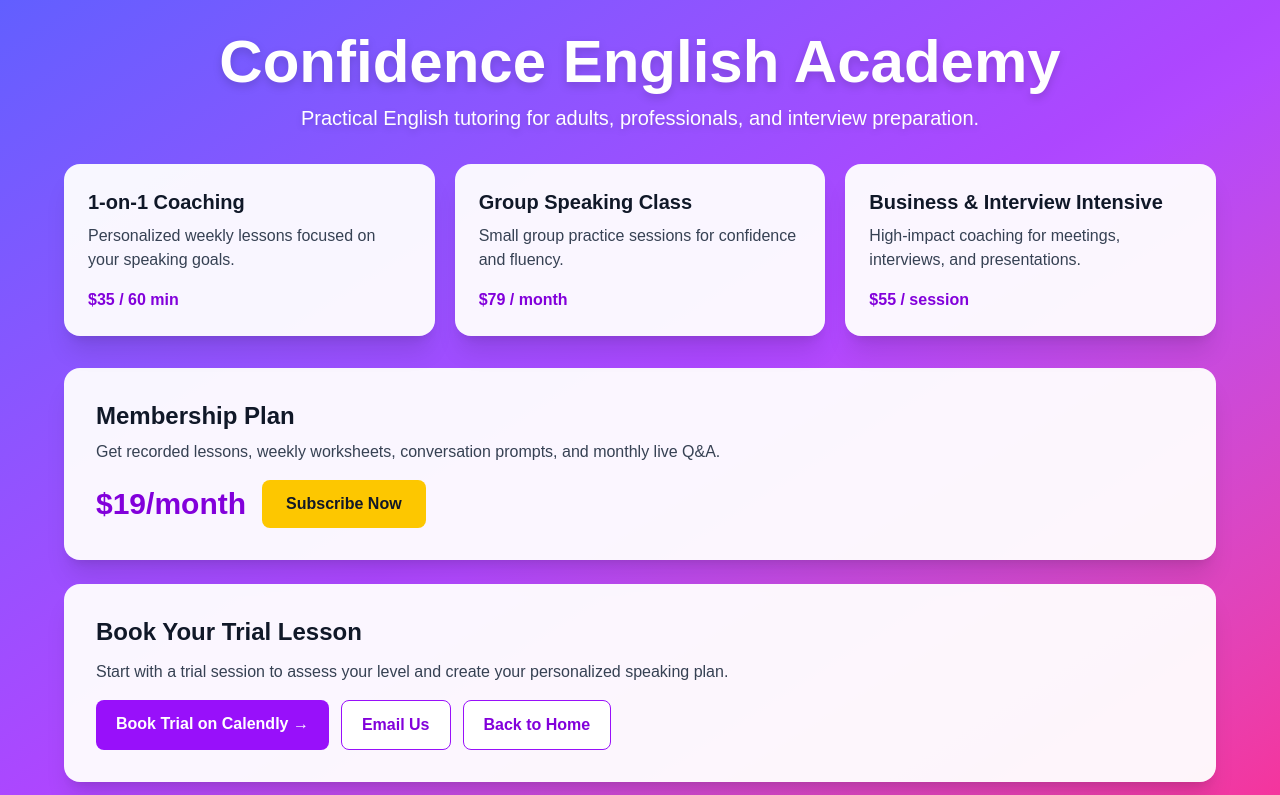
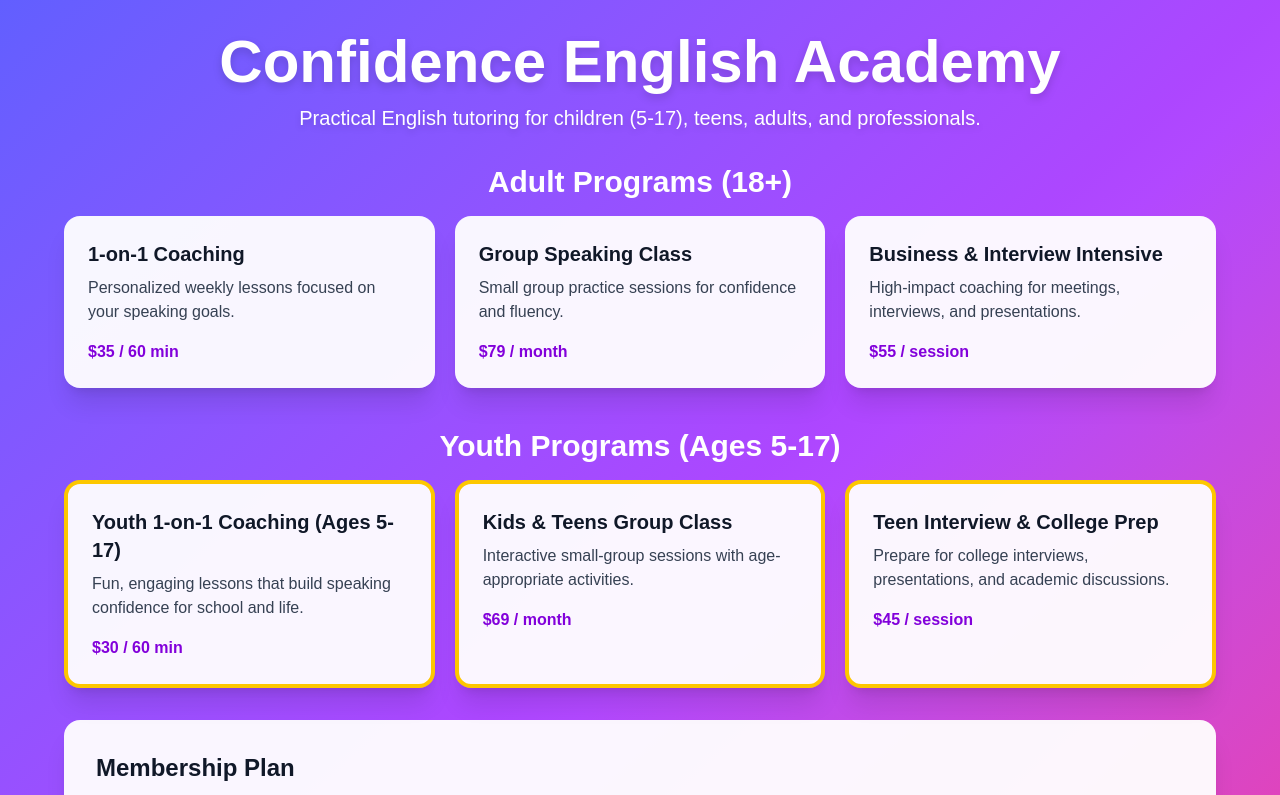
Before and after one commit to nharcum36-netizen/my-new-app, a Next.js app: page /programs in a window 1280 px wide. Shown: the top 795 px of the page. Built offline with nearby package versions, Linux system fonts and the light colour scheme.

Commit message:
Add youth programs (ages 5-17) with appropriate pricing

```diff
--- a/app/page.tsx
+++ b/app/page.tsx
@@ -8,7 +8,7 @@ export default function Home() {
           Confidence English Academy
         </h1>
         <p className="text-xl md:text-2xl text-white mb-8 drop-shadow-md max-w-2xl mx-auto">
-          Practical English coaching for adults who want to speak clearly and confidently at work and in daily life.
+          Practical English coaching for children, teens, and adults who want to speak clearly and confidently.
         </p>
         <div className="flex flex-wrap gap-4 justify-center">
           <a
--- a/app/programs/page.tsx
+++ b/app/programs/page.tsx
@@ -3,7 +3,7 @@
 import { useEffect, useState } from "react";
 import Link from "next/link";
 
-const PROGRAMS = [
+const ADULT_PROGRAMS = [
   {
     title: "1-on-1 Coaching",
     description: "Personalized weekly lessons focused on your speaking goals.",
@@ -18,6 +18,24 @@ const PROGRAMS = [
     title: "Business & Interview Intensive",
     description: "High-impact coaching for meetings, interviews, and presentations.",
     price: "$55 / session",
+  },
+];
+
+const YOUTH_PROGRAMS = [
+  {
+    title: "Youth 1-on-1 Coaching (Ages 5-17)",
+    description: "Fun, engaging lessons that build speaking confidence for school and life.",
+    price: "$30 / 60 min",
+  },
+  {
+    title: "Kids & Teens Group Class",
+    description: "Interactive small-group sessions with age-appropriate activities.",
+    price: "$69 / month",
+  },
+  {
+    title: "Teen Interview & College Prep",
+    description: "Prepare for college interviews, presentations, and academic discussions.",
+    price: "$45 / session",
   },
 ];
 
@@ -67,7 +85,7 @@ export default function ProgramsPage() {
             Confidence English Academy
           </h1>
           <p className="text-white text-lg md:text-xl drop-shadow-md max-w-3xl mx-auto">
-            Practical English tutoring for adults, professionals, and interview preparation.
+            Practical English tutoring for children (5-17), teens, adults, and professionals.
           </p>
         </div>
 
@@ -83,14 +101,28 @@ export default function ProgramsPage() {
           </div>
         )}
 
-        <div className="grid grid-cols-1 md:grid-cols-3 gap-5 mb-8">
-          {PROGRAMS.map((program) => (
-            <div key={program.title} className="rounded-2xl bg-white/95 p-6 shadow-xl">
-              <h2 className="text-xl font-bold text-gray-900 mb-2">{program.title}</h2>
-              <p className="text-gray-700 mb-4">{program.description}</p>
-              <p className="text-purple-700 font-bold">{program.price}</p>
-            </div>
-          ))}
+        <div className="mb-8">
+          <h2 className="text-2xl md:text-3xl font-bold text-white mb-4 text-center">Adult Programs (18+)</h2>
+          <div className="grid grid-cols-1 md:grid-cols-3 gap-5 mb-10">
+            {ADULT_PROGRAMS.map((program) => (
+              <div key={program.title} className="rounded-2xl bg-white/95 p-6 shadow-xl">
+                <h3 className="text-xl font-bold text-gray-900 mb-2">{program.title}</h3>
+                <p className="text-gray-700 mb-4">{program.description}</p>
+                <p className="text-purple-700 font-bold">{program.price}</p>
+              </div>
+            ))}
+          </div>
+
+          <h2 className="text-2xl md:text-3xl font-bold text-white mb-4 text-center">Youth Programs (Ages 5-17)</h2>
+          <div className="grid grid-cols-1 md:grid-cols-3 gap-5">
+            {YOUTH_PROGRAMS.map((program) => (
+              <div key={program.title} className="rounded-2xl bg-white/95 p-6 shadow-xl border-4 border-yellow-400">
+                <h3 className="text-xl font-bold text-gray-900 mb-2">{program.title}</h3>
+                <p className="text-gray-700 mb-4">{program.description}</p>
+                <p className="text-purple-700 font-bold">{program.price}</p>
+              </div>
+            ))}
+          </div>
         </div>
 
         <div className="rounded-2xl bg-white/95 p-6 md:p-8 shadow-xl mb-6">
```
